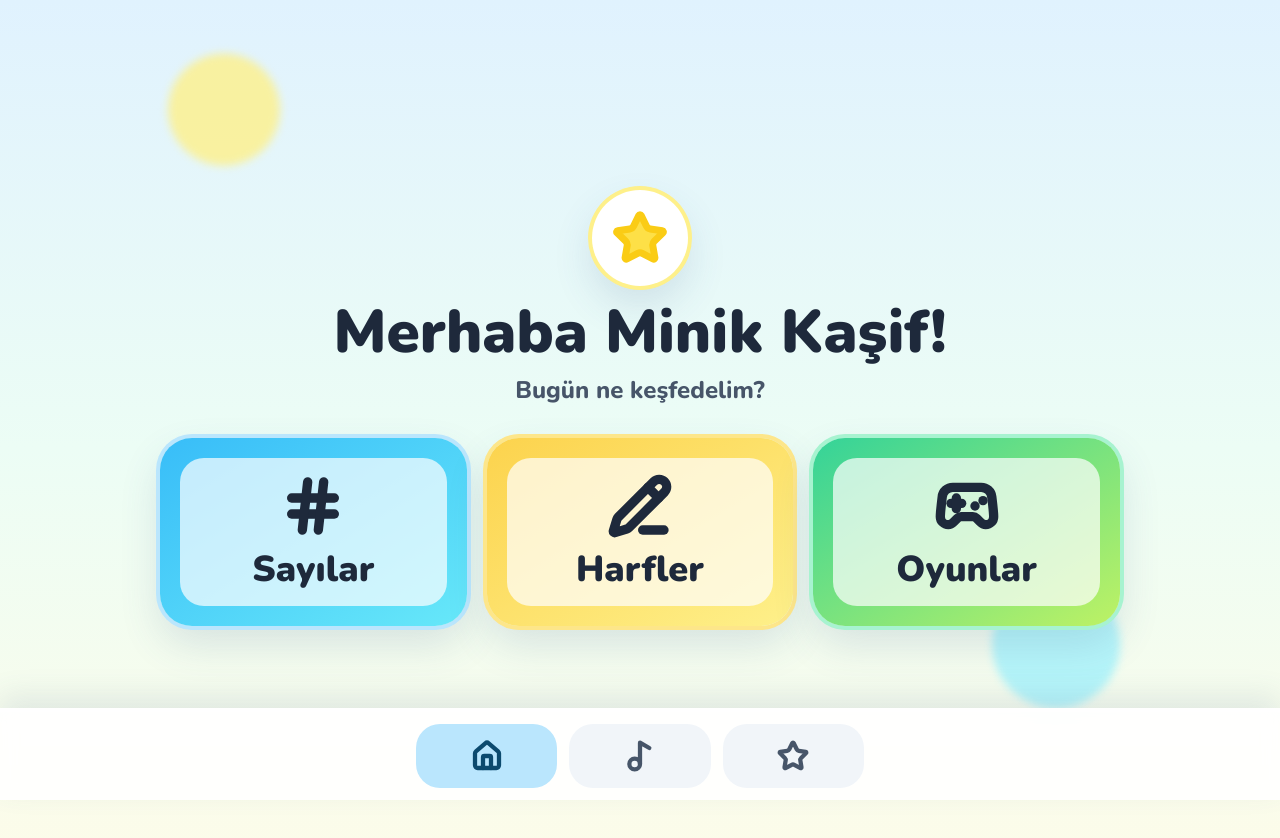
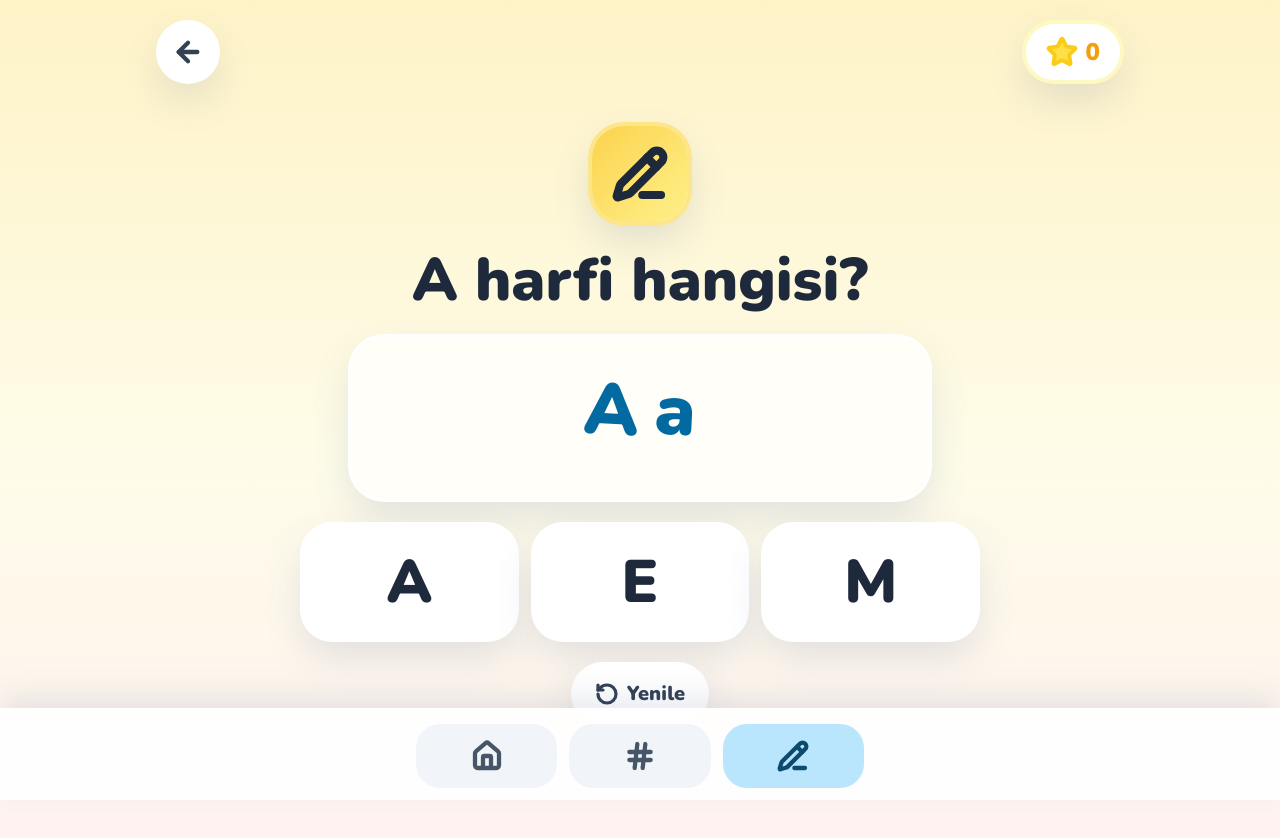
Before and after one commit to Joseph0grcn/early-education-app, a React (Vite) app: page /harfler in a window 1280 px wide. Before the commit this address led to /. Shown: the top 838 px of the page. Built offline with nearby package versions, Linux system fonts and the light colour scheme.

Commit message:
Add interactive learning activities

```diff
--- a/src/App.jsx
+++ b/src/App.jsx
@@ -1,10 +1,12 @@
 import { Navigate, Route, Routes } from 'react-router-dom';
+import ActivityPage from './pages/ActivityPage.jsx';
 import Home from './pages/Home.jsx';
 
 export default function App() {
   return (
     <Routes>
       <Route path="/" element={<Home />} />
+      <Route path="/:slug" element={<ActivityPage />} />
       <Route path="*" element={<Navigate to="/" replace />} />
     </Routes>
   );
--- /dev/null
+++ b/src/components/feedback/StarBurst.jsx
@@ -0,0 +1,39 @@
+import { AnimatePresence, motion } from 'framer-motion';
+
+const stars = [
+  { x: -88, y: -82, delay: 0 },
+  { x: -34, y: -118, delay: 0.04 },
+  { x: 42, y: -108, delay: 0.08 },
+  { x: 92, y: -70, delay: 0.12 },
+  { x: -66, y: 10, delay: 0.16 },
+  { x: 70, y: 14, delay: 0.2 },
+];
+
+export default function StarBurst({ show }) {
+  return (
+    <AnimatePresence>
+      {show && (
+        <div className="pointer-events-none fixed inset-0 z-40 flex items-center justify-center">
+          {stars.map((star, index) => (
+            <motion.span
+              key={index}
+              className="absolute text-5xl text-yellow-400"
+              initial={{ opacity: 0, scale: 0.2, x: 0, y: 0, rotate: 0 }}
+              animate={{
+                opacity: [0, 1, 1, 0],
+                scale: [0.2, 1.25, 1, 0.8],
+                x: star.x,
+                y: star.y,
+                rotate: 24,
+              }}
+              exit={{ opacity: 0, scale: 0.4 }}
+              transition={{ duration: 0.9, delay: star.delay, ease: 'easeOut' }}
+            >
+              ★
+            </motion.span>
+          ))}
+        </div>
+      )}
+    </AnimatePresence>
+  );
+}
--- a/src/components/layout/BottomNav.jsx
+++ b/src/components/layout/BottomNav.jsx
@@ -1,22 +1,22 @@
 import { motion } from 'framer-motion';
+import { Link } from 'react-router-dom';
 
 export default function BottomNav({ items }) {
   return (
     <nav className="fixed inset-x-0 bottom-0 z-20 border-t-4 border-white/80 bg-white/90 px-4 py-3 shadow-[0_-12px_30px_rgba(64,93,143,0.12)] backdrop-blur">
       <div className="mx-auto grid max-w-md grid-cols-3 gap-3">
-        {items.map(({ label, icon: Icon, active }) => (
-          <motion.button
-            key={label}
-            type="button"
+        {items.map(({ label, icon: Icon, active, to = '/' }) => (
+          <motion.div key={label} whileTap={{ scale: 0.9 }} whileHover={{ scale: 1.05 }}>
+            <Link
+              to={to}
               className={`flex min-h-16 items-center justify-center rounded-3xl ${
                 active ? 'bg-sky-200 text-sky-900' : 'bg-slate-100 text-slate-600'
               }`}
-            whileTap={{ scale: 0.9 }}
-            whileHover={{ scale: 1.05 }}
               aria-label={label}
             >
               <Icon className="h-8 w-8" strokeWidth={3.2} />
-          </motion.button>
+            </Link>
+          </motion.div>
         ))}
       </div>
     </nav>
--- a/src/components/ui/CategoryButton.jsx
+++ b/src/components/ui/CategoryButton.jsx
@@ -1,24 +1,27 @@
 import { motion } from 'framer-motion';
+import { Link } from 'react-router-dom';
 
-export default function CategoryButton({ title, icon: Icon, colors, ring, delay = 0, onClick }) {
+export default function CategoryButton({ title, icon: Icon, colors, ring, path, delay = 0, onClick }) {
   return (
-    <motion.button
-      type="button"
-      className={`min-h-32 rounded-[2rem] bg-gradient-to-br ${colors} p-5 text-left shadow-soft ring-4 ${ring} transition focus:outline-none focus-visible:ring-8 sm:min-h-44`}
+    <motion.div
+      className={`min-h-32 rounded-[2rem] bg-gradient-to-br ${colors} p-5 text-left shadow-soft ring-4 ${ring} transition focus-within:ring-8 sm:min-h-44`}
       initial={{ opacity: 0, y: 22, scale: 0.96 }}
       animate={{ opacity: 1, y: 0, scale: 1 }}
       transition={{ delay, duration: 0.45, type: 'spring', stiffness: 170, damping: 16 }}
       whileHover={{ y: -6, scale: 1.04 }}
       whileTap={{ scale: 0.92, rotate: -1 }}
-      onClick={onClick}
-      aria-label={`${title} kategorisini aç`}
     >
-      <span className="flex h-full min-h-24 flex-col items-center justify-center gap-3 rounded-[1.5rem] bg-white/70 p-4 sm:min-h-32">
+      <Link
+        to={path}
+        onClick={onClick}
+        className="flex h-full min-h-24 flex-col items-center justify-center gap-3 rounded-[1.5rem] bg-white/70 p-4 focus:outline-none sm:min-h-32"
+        aria-label={`${title} kategorisini aç`}
+      >
         <Icon className="h-14 w-14 text-slate-800 sm:h-16 sm:w-16" strokeWidth={3.5} />
         <span className="font-rounded text-3xl font-black leading-none text-slate-800 sm:text-4xl">
           {title}
         </span>
-      </span>
-    </motion.button>
+      </Link>
+    </motion.div>
   );
 }
--- /dev/null
+++ b/src/components/ui/ChoiceButton.jsx
@@ -0,0 +1,22 @@
+import { motion } from 'framer-motion';
+
+export default function ChoiceButton({ children, onClick, selected, correct }) {
+  const resultClass =
+    selected && correct
+      ? 'bg-emerald-300 ring-emerald-500'
+      : selected
+        ? 'bg-rose-200 ring-rose-400'
+        : 'bg-white ring-white';
+
+  return (
+    <motion.button
+      type="button"
+      className={`flex min-h-24 items-center justify-center rounded-[1.75rem] px-5 font-rounded text-5xl font-black text-slate-800 shadow-soft ring-4 ${resultClass} focus:outline-none focus-visible:ring-8 sm:min-h-28 sm:text-6xl`}
+      whileHover={{ y: -4, scale: 1.04 }}
+      whileTap={{ scale: 0.9 }}
+      onClick={onClick}
+    >
+      {children}
+    </motion.button>
+  );
+}
--- /dev/null
+++ b/src/data/activities.js
@@ -0,0 +1,42 @@
+import { Gamepad2, Hash, PencilLine } from 'lucide-react';
+
+export const activities = {
+  sayilar: {
+    path: '/sayilar',
+    title: 'Sayılar',
+    question: 'Kaç yıldız var?',
+    answer: '3',
+    icon: Hash,
+    colors: 'from-sky-400 to-cyan-300',
+    ring: 'ring-sky-200',
+    background: 'from-sky-100 via-cyan-50 to-yellow-50',
+    choices: ['2', '3', '5'],
+    visual: ['★', '★', '★'],
+  },
+  harfler: {
+    path: '/harfler',
+    title: 'Harfler',
+    question: 'A harfi hangisi?',
+    answer: 'A',
+    icon: PencilLine,
+    colors: 'from-amber-300 to-yellow-200',
+    ring: 'ring-amber-200',
+    background: 'from-amber-100 via-yellow-50 to-rose-50',
+    choices: ['A', 'E', 'M'],
+    visual: ['A', 'a'],
+  },
+  oyunlar: {
+    path: '/oyunlar',
+    title: 'Oyunlar',
+    question: 'Gülen yüzü seç!',
+    answer: '😊',
+    icon: Gamepad2,
+    colors: 'from-emerald-400 to-lime-300',
+    ring: 'ring-emerald-200',
+    background: 'from-emerald-100 via-lime-50 to-sky-50',
+    choices: ['😊', '😴', '😮'],
+    visual: ['😊'],
+  },
+};
+
+export const activityList = Object.values(activities);
--- /dev/null
+++ b/src/pages/ActivityPage.jsx
@@ -0,0 +1,151 @@
+import { useEffect, useState } from 'react';
+import { motion } from 'framer-motion';
+import { ArrowLeft, Check, Home as HomeIcon, RotateCcw, Star, X } from 'lucide-react';
+import { Link, Navigate, useParams } from 'react-router-dom';
+import BottomNav from '../components/layout/BottomNav.jsx';
+import StarBurst from '../components/feedback/StarBurst.jsx';
+import ChoiceButton from '../components/ui/ChoiceButton.jsx';
+import { activities, activityList } from '../data/activities.js';
+import { useSound } from '../hooks/useSound.js';
+import { useAppStore } from '../store/useAppStore.js';
+
+export default function ActivityPage() {
+  const { slug } = useParams();
+  const activity = activities[slug];
+  const { play } = useSound();
+  const stars = useAppStore((state) => state.stars);
+  const addStar = useAppStore((state) => state.addStar);
+  const [selected, setSelected] = useState(null);
+  const [showBurst, setShowBurst] = useState(false);
+
+  useEffect(() => {
+    setSelected(null);
+    setShowBurst(false);
+  }, [slug]);
+
+  if (!activity) {
+    return <Navigate to="/" replace />;
+  }
+
+  const isCorrect = selected === activity.answer;
+
+  const handleChoice = (choice) => {
+    setSelected(choice);
+
+    if (choice === activity.answer) {
+      addStar();
+      setShowBurst(true);
+      play('success');
+      window.setTimeout(() => setShowBurst(false), 1000);
+      return;
+    }
+
+    play('oops');
+  };
+
+  return (
+    <main className={`min-h-dvh overflow-hidden bg-gradient-to-b ${activity.background} pb-24 text-slate-800`}>
+      <StarBurst show={showBurst} />
+
+      <section className="mx-auto flex min-h-dvh w-full max-w-5xl flex-col px-5 pb-8 pt-6 sm:px-8">
+        <header className="flex items-center justify-between gap-3">
+          <motion.div whileTap={{ scale: 0.9 }} whileHover={{ scale: 1.04 }}>
+            <Link
+              to="/"
+              className="flex h-14 w-14 items-center justify-center rounded-full bg-white text-slate-700 shadow-soft ring-4 ring-white"
+              aria-label="Ana sayfaya dön"
+            >
+              <ArrowLeft className="h-8 w-8" strokeWidth={3.2} />
+            </Link>
+          </motion.div>
+
+          <div className="flex min-h-14 items-center gap-2 rounded-full bg-white px-5 font-rounded text-2xl font-black text-amber-500 shadow-soft ring-4 ring-yellow-100">
+            <Star className="h-8 w-8 fill-yellow-300 text-yellow-400" strokeWidth={3} />
+            {stars}
+          </div>
+        </header>
+
+        <div className="flex flex-1 flex-col items-center justify-center gap-7 py-8">
+          <motion.div
+            className={`flex h-24 w-24 items-center justify-center rounded-[2rem] bg-gradient-to-br ${activity.colors} shadow-soft ring-4 ${activity.ring}`}
+            initial={{ scale: 0.7, rotate: -8, opacity: 0 }}
+            animate={{ scale: 1, rotate: 0, opacity: 1 }}
+            transition={{ type: 'spring', stiffness: 170, damping: 14 }}
+          >
+            <activity.icon className="h-14 w-14 text-slate-800" strokeWidth={3.5} />
+          </motion.div>
+
+          <motion.h1
+            className="text-center font-rounded text-4xl font-black leading-tight text-slate-800 sm:text-6xl"
+            initial={{ opacity: 0, y: 14 }}
+            animate={{ opacity: 1, y: 0 }}
+          >
+            {activity.question}
+          </motion.h1>
+
+          <div className="flex min-h-32 w-full max-w-xl items-center justify-center gap-4 rounded-[2rem] bg-white/75 p-5 shadow-soft ring-4 ring-white sm:min-h-40">
+            {activity.visual.map((item, index) => (
+              <motion.span
+                key={`${item}-${index}`}
+                className="font-rounded text-6xl font-black text-sky-700 sm:text-7xl"
+                animate={{ y: [0, -8, 0], rotate: [0, 3, 0] }}
+                transition={{ duration: 2.2, repeat: Infinity, delay: index * 0.18 }}
+              >
+                {item}
+              </motion.span>
+            ))}
+          </div>
+
+          <div className="grid w-full max-w-2xl grid-cols-3 gap-3 sm:gap-5">
+            {activity.choices.map((choice) => (
+              <ChoiceButton
+                key={choice}
+                selected={selected === choice}
+                correct={choice === activity.answer}
+                onClick={() => handleChoice(choice)}
+              >
+                {choice}
+              </ChoiceButton>
+            ))}
+          </div>
+
+          {selected && (
+            <motion.div
+              className={`flex min-h-16 items-center gap-3 rounded-full px-6 font-rounded text-2xl font-black shadow-soft ${
+                isCorrect ? 'bg-emerald-300 text-emerald-950' : 'bg-rose-200 text-rose-950'
+              }`}
+              initial={{ opacity: 0, y: 12, scale: 0.92 }}
+              animate={{ opacity: 1, y: 0, scale: 1 }}
+            >
+              {isCorrect ? <Check className="h-8 w-8" strokeWidth={3.5} /> : <X className="h-8 w-8" strokeWidth={3.5} />}
+              {isCorrect ? 'Harika!' : 'Tekrar dene'}
+            </motion.div>
+          )}
+
+          <motion.button
+            type="button"
+            className="flex min-h-14 items-center gap-2 rounded-full bg-white px-5 font-rounded text-xl font-black text-slate-700 shadow-soft ring-4 ring-white"
+            whileTap={{ scale: 0.9 }}
+            whileHover={{ scale: 1.04 }}
+            onClick={() => setSelected(null)}
+          >
+            <RotateCcw className="h-6 w-6" strokeWidth={3.2} />
+            Yenile
+          </motion.button>
+        </div>
+      </section>
+
+      <BottomNav
+        items={[
+          { label: 'Ana Sayfa', icon: HomeIcon, to: '/', active: false },
+          ...activityList.slice(0, 2).map((item) => ({
+            label: item.title,
+            icon: item.icon,
+            to: item.path,
+            active: item.path === activity.path,
+          })),
+        ]}
+      />
+    </main>
+  );
+}
--- a/src/pages/Home.jsx
+++ b/src/pages/Home.jsx
@@ -1,36 +1,25 @@
 import { motion } from 'framer-motion';
-import { Gamepad2, Hash, Home as HomeIcon, Music2, PencilLine, Star } from 'lucide-react';
+import { Home as HomeIcon, Music2, Star } from 'lucide-react';
 import BottomNav from '../components/layout/BottomNav.jsx';
 import CategoryButton from '../components/ui/CategoryButton.jsx';
+import { activityList } from '../data/activities.js';
 import { useSound } from '../hooks/useSound.js';
-
-const categories = [
-  {
-    title: 'Sayılar',
-    icon: Hash,
-    colors: 'from-sky-400 to-cyan-300',
-    ring: 'ring-sky-200',
-  },
-  {
-    title: 'Harfler',
-    icon: PencilLine,
-    colors: 'from-amber-300 to-yellow-200',
-    ring: 'ring-amber-200',
-  },
-  {
-    title: 'Oyunlar',
-    icon: Gamepad2,
-    colors: 'from-emerald-400 to-lime-300',
-    ring: 'ring-emerald-200',
-  },
-];
+import { useAppStore } from '../store/useAppStore.js';
 
 export default function Home() {
   const { play } = useSound();
+  const stars = useAppStore((state) => state.stars);
 
   return (
     <main className="min-h-dvh overflow-hidden bg-gradient-to-b from-sky-100 via-emerald-50 to-yellow-50 pb-24 text-slate-800">
       <section className="mx-auto flex min-h-dvh w-full max-w-5xl flex-col px-5 pb-8 pt-8 sm:px-8 md:pt-12">
+        <div className="flex justify-end">
+          <div className="flex min-h-14 items-center gap-2 rounded-full bg-white px-5 font-rounded text-2xl font-black text-amber-500 shadow-soft ring-4 ring-yellow-100">
+            <Star className="h-8 w-8 fill-yellow-300 text-yellow-400" strokeWidth={3} />
+            {stars}
+          </div>
+        </div>
+
         <div className="relative flex flex-1 flex-col items-center justify-center gap-8">
           <motion.div
             aria-hidden="true"
@@ -63,7 +52,7 @@ export default function Home() {
           </motion.header>
 
           <div className="relative z-10 grid w-full gap-4 sm:grid-cols-3 sm:gap-5">
-            {categories.map((category, index) => (
+            {activityList.map((category, index) => (
               <CategoryButton
                 key={category.title}
                 {...category}
@@ -77,9 +66,9 @@ export default function Home() {
 
       <BottomNav
         items={[
-          { label: 'Ana Sayfa', icon: HomeIcon, active: true },
-          { label: 'Ses', icon: Music2 },
-          { label: 'Yıldız', icon: Star },
+          { label: 'Ana Sayfa', icon: HomeIcon, to: '/', active: true },
+          { label: 'Ses', icon: Music2, to: '/' },
+          { label: 'Yıldız', icon: Star, to: '/' },
         ]}
       />
     </main>
```
Lines whose indentation alone changed are shown as unchanged.
